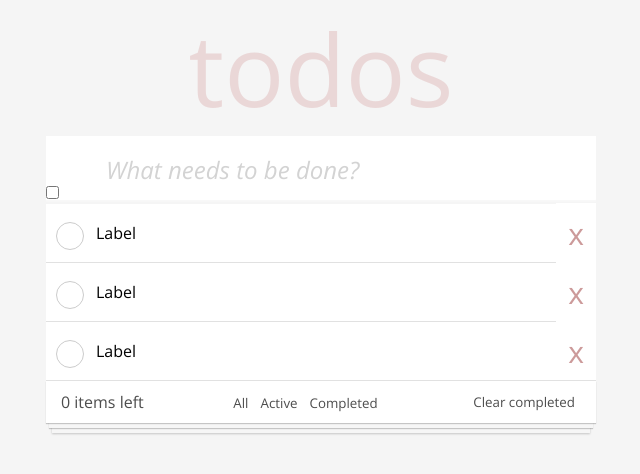
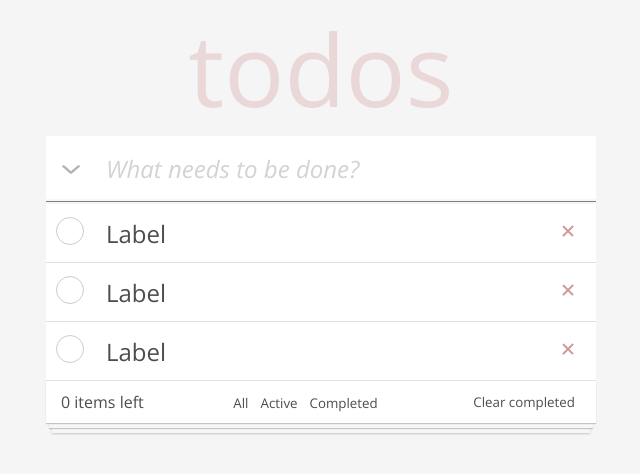
Before and after one commit to MariuszWalusiak/react-todos-app, a React (Create React App) app in the folder todo/: page / in a window 1280 px wide. Shown: the top 474 px of the page, without its empty margins (319-959 px from the left). Built offline with nearby package versions, Linux system fonts and the light colour scheme.

Commit message:
CSS almost done

```diff
--- a/todo/src/App.js
+++ b/todo/src/App.js
@@ -1,8 +1,8 @@
-import { Form } from "./compontents/Form";
+import { Header } from "./compontents/Header";
 import { Filter } from "./compontents/Filter";
 import { Tasks } from "./compontents/Tasks";
 import styled from "styled-components";
-
+import { TaskList } from "./compontents/TaskList";
 
 const StyledDiv = styled.div`
   display: flex;
@@ -18,16 +18,8 @@ const StyledDiv = styled.div`
 function App() {
   return (
     <StyledDiv>
-      <Form></Form>
-      <div style={{marginTop: -20, zIndex: 1}}>
-        <input type="checkbox"></input>
-        <label></label>
-        <ul style={{paddingInlineStart: 0}}>
-          <Tasks></Tasks>
-          <Tasks></Tasks>
-          <Tasks></Tasks>
-        </ul>
-      </div>
+      <Header></Header>
+      <TaskList/>
       <Filter></Filter>
     </StyledDiv>
   );
--- a/todo/src/compontents/Form.js
+++ b/todo/src/compontents/Header.js
@@ -3,16 +3,13 @@ import styles from './styles/Form.module.css'
 
 
 
-export const Form = () => {
+export const Header = () => {
     return (
         <>
             <form>
                 <label htmlFor="add-task">
                     <h1 className={styles.header}>todos</h1>
-                    <input className={styles.addTask} type="text" name="add-task" placeholder="What needs to be done?">
-
-
-                    </input>
+                    <input className={styles.addTask} type="text" name="add-task" placeholder="What needs to be done?" />
                 </label>
             </form>
         </>
--- /dev/null
+++ b/todo/src/compontents/ListToggle.js
@@ -0,0 +1,17 @@
+import { useState } from "react";
+import styles from "./styles/ListToggle.module.css";
+
+export const ListToggle = () => {
+  const [checked, setChecked] = useState(false);
+
+  return (
+    <div className={styles.container} style={{ zIndex: 1 }}>
+      <input
+        type="checkbox"
+        checked={checked}
+        onChange={() => console.log("checked")}
+      ></input>
+      <label onClick={() => setChecked((was) => !was)}></label>
+    </div>
+  );
+};
--- /dev/null
+++ b/todo/src/compontents/TaskList.js
@@ -0,0 +1,15 @@
+import { Tasks } from "./Tasks";
+import { ListToggle } from "./ListToggle";
+
+export const TaskList = () => {
+  return (
+    <div>
+      <ListToggle />
+      <ul style={{ paddingInlineStart: 0, marginTop: -20 }}>
+        <Tasks />
+        <Tasks />
+        <Tasks />
+      </ul>
+    </div>
+  );
+};
--- a/todo/src/compontents/Tasks.js
+++ b/todo/src/compontents/Tasks.js
@@ -3,24 +3,22 @@ import { useState } from "react";
 import styles from "./styles/Tasks.module.css";
 
 export const Tasks = () => {
-  const [checked, setChecked] = useState(false);
+  const [isChecked, setIsChecked] = useState(false);
 
   return (
     <li className={styles.li}>
       <div className={styles.container}>
-        <input
-          type="checkbox"
-          checked={checked}
-          onChange={() => console.log("this is change!")}
-        ></input>
-        <label
-          onClick={() => setChecked((was) => !was)}
+        <input type="checkbox" defaultChecked={isChecked}></input>
+        <label className={isChecked ? styles.labelOn : styles.labelOff}
+          onClick={() => setIsChecked((was) => !was)}
           htmlFor="checkbox"
         ></label>
       </div>
-      <span className={styles.label}>Label</span>
+      <span className={isChecked ? styles.contentOff : styles.contentOn}>
+        Label
+      </span>
 
-      <button className={styles.button}>x</button>
+      <button className={styles.button}>+</button>
     </li>
   );
 };
--- a/todo/src/compontents/styles/Form.module.css
+++ b/todo/src/compontents/styles/Form.module.css
@@ -9,7 +9,8 @@
   position: relative;
   border: 0px;
   padding: 16px 16px 16px 60px;
-    box-shadow:inset 0 -2px 1px rgb(0 0 0 / 3%);
+  box-shadow: inset 0 -2px 1px rgb(0 0 0 / 3%);
+  border-bottom: 1px solid gray;
   width: 550px;
   height: 66px;
   font-size: 24px;
--- /dev/null
+++ b/todo/src/compontents/styles/ListToggle.module.css
@@ -0,0 +1,28 @@
+/* checkbox styling  */
+
+.container {
+  position: relative;
+  width: 50px;
+}
+
+.container label {
+  background-image: url("./img/Arrow-down.svg.png");
+  background-repeat: no-repeat;
+  background-size: 30px 15px;
+  cursor: pointer;
+  left: 0;
+  position: absolute;
+  top: -40px;
+  height: 28px;
+  width: 28px;
+  margin-left: 10px;
+  opacity: 0.3;
+}
+
+.container input {
+  visibility: hidden;
+}
+
+.container input:checked + label {
+  opacity: 0.7;
+}
--- a/todo/src/compontents/styles/Tasks.module.css
+++ b/todo/src/compontents/styles/Tasks.module.css
@@ -14,20 +14,35 @@
   height: 40px;
   justify-self: flex-end;
   border: 0px;
-  background-color: white;
+  background-color: #00000000;
   color: #cc9a9a;
   font-size: 30px;
   padding: 10px;
   margin-bottom: 20px;
+  transform: rotate(45deg);
 }
+
+.contentOn {
+  flex: 1;
+  font-size: 24px;
+  color: #4d4d4d;
+  margin-left: 10px;
+}
+
+.contentOff {
+  flex: 1;
+  font-size: 24px;
+  color: #4d4d4d;
+  margin-left: 10px;
+  opacity: 0.5;
+  text-decoration: line-through;
+}
+
+/* checkbox styling  */
 
 .container {
   position: relative;
   width: 50px;
-}
-
-.label {
-  flex: 1;
 }
 
 .container label {
@@ -38,7 +53,7 @@
   height: 28px;
   left: 0;
   position: absolute;
-  top: 0;
+  top: -5px;
   width: 28px;
   margin-left: 10px;
 }
@@ -50,7 +65,7 @@
   content: "";
   height: 6px;
   left: 7px;
-  opacity: 0;
+  /* opacity: 0; */
   position: absolute;
   top: 8px;
   transform: rotate(-45deg);
@@ -60,12 +75,11 @@
 .container input {
   visibility: hidden;
 }
-/*
-.container input:checked + label {
-  background-color: #66bb6a;
-  border-color: #66bb6a;
-}  */
 
-.container input:checked + label:after {
+.labelOn:after {
   opacity: 1;
 }
+
+.labelOff:after {
+  opacity: 0;
+}
```
Also changed, not shown: todo/src/compontents/styles/img/Arrow-down.svg.png (added). Lines whose indentation alone changed are shown as unchanged.
